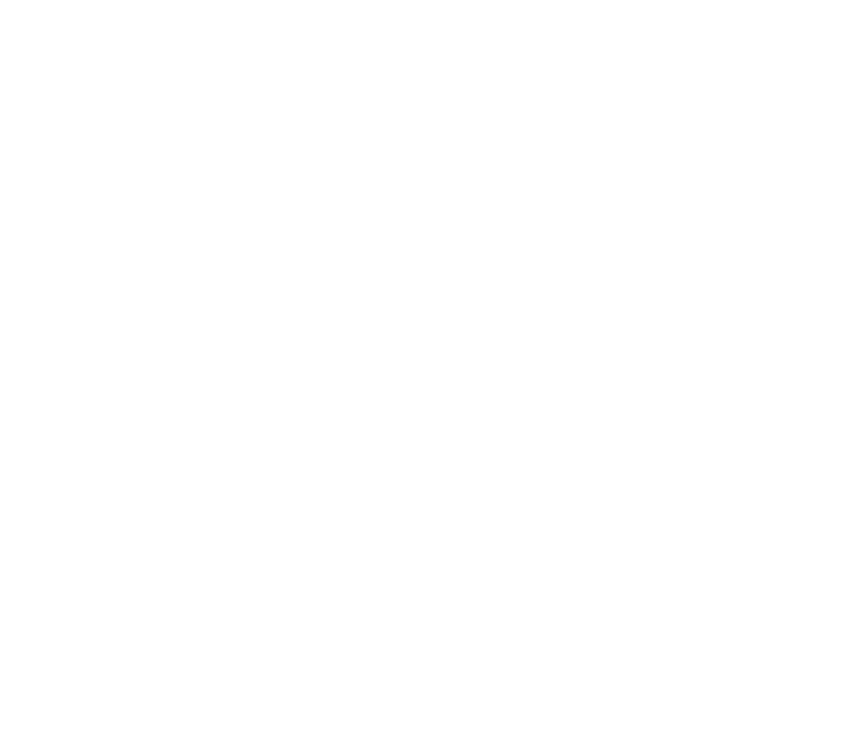
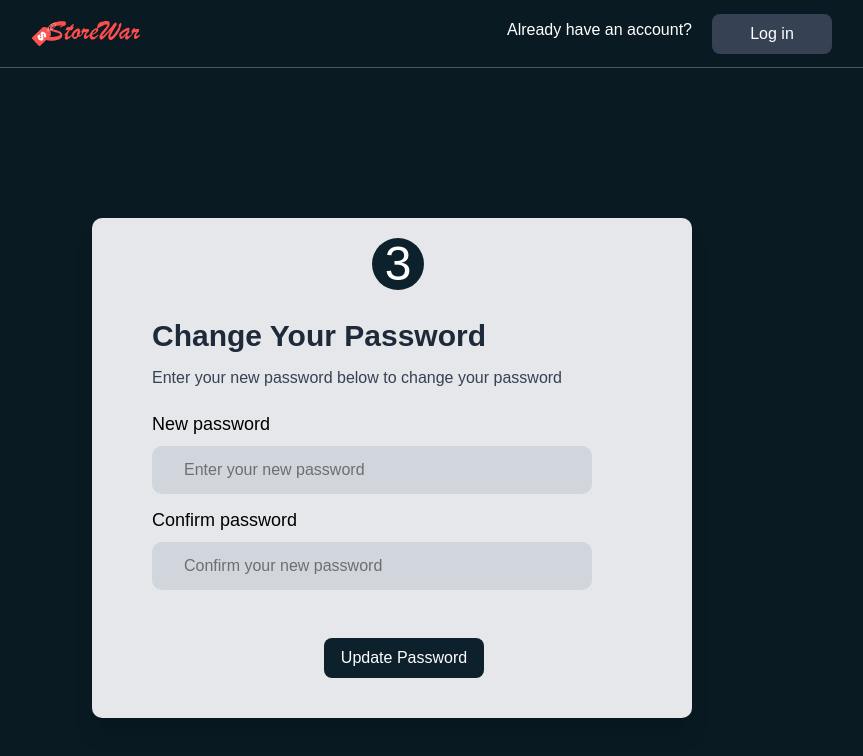
Before and after one commit to xxGALACTICOS/store_war, a React app in the folder frontend/: page /newpass in a window 1280 px wide. Before the commit this address had no page. Shown: the top 756 px of the page, without its empty margins (248-1111 px from the left). Built offline with nearby package versions, Linux system fonts and the light colour scheme; the HTML template or start-up script is replaced by a standard one.

Commit message:
new password

```diff
--- a/frontend/src/App.tsx
+++ b/frontend/src/App.tsx
@@ -5,6 +5,7 @@
 import SignUp from './components/home/logIn/SignUp'
 import ForgetPassword from './pages/ForgetPassword'
 import { Otp } from './pages/Otp'
+import NewPass from './pages/newpass'
 function App() {
 
   return (
@@ -18,6 +19,7 @@
           <Route path='/signup' element={<SignUp />} />
           <Route path='/forget' element={<ForgetPassword />} />
           <Route path='/otp' element={<Otp />} />
+          <Route path='/newpass' element={<NewPass />} />
         </Routes>
       </Router>
     </div>
--- a/frontend/src/components/login/TopBar.tsx
+++ b/frontend/src/components/login/TopBar.tsx
@@ -12,7 +12,7 @@
             </div>
             <div className="w-fit ml-auto mr-50 flex">
                 <p className='mr-5 mt-1 text-white'>Already have an account?</p>
-                <Link to="/home">
+                <Link to="/login">
                     <button className='rounded-md bg-gray-700 w-30 h-10 cursor-pointer text-white'>Log in</button>
                 </Link>
             </div>
--- a/frontend/src/pages/ForgetPassword.tsx
+++ b/frontend/src/pages/ForgetPassword.tsx
@@ -1,7 +1,8 @@
 import { useState } from "react"
-import { Link, useNavigate } from "react-router-dom"
-import { ArrowLeftCircleIcon, ArrowLeftIcon, EnvelopeIcon } from "@heroicons/react/24/outline"
+import { useNavigate } from "react-router-dom"
+import { EnvelopeIcon } from "@heroicons/react/24/outline"
 import { TopBar } from "../components/login/TopBar"
+import { toast } from "react-toastify"
 
 const ForgetPassword = () => {
   const [email, setEmail] = useState("")
@@ -9,7 +10,10 @@
   const handleSubmit = (e: React.FormEvent<HTMLFormElement>) => {
     e.preventDefault()
 
-    if (!email) return
+    if (!email) {
+      return
+    }
+    toast.success('OTP has been sent')
     navigate("/otp")
     console.log("Submitted email:", email)
   }
@@ -25,8 +29,8 @@
           onSubmit={handleSubmit}
           className="w-150 h-125 bg-gray-200 rounded-lg shadow-xl flex flex-col "
         >
-          <p className="flex items-center justify-center w-13 h-13 rounded-full bg-secondary text-5xl text-white mt-5 ml-70">1</p>
-          <div className="w-110  ml-15 mt-10">
+          <p className="flex items-center justify-center w-13 h-13 rounded-full bg-second text-5xl text-white mt-5 ml-70">1</p>
+          <div className="w-110  ml-15 mt-7">
             <h1 className="text-3xl font-semibold text-gray-800 mb-3">Forgot your password</h1>
             <p className="text-gray-600">Please enter the email address you'd like your password reset information sent to</p>
           </div>
@@ -51,7 +55,7 @@
               disabled={!email}
               className={`rounded-md w-40 h-10 text-white
               ${email
-                  ? "bg-secondary cursor-pointer"
+                  ? "bg-second cursor-pointer"
                   : "bg-gray-400 cursor-not-allowed"
                 }`}
             >
--- /dev/null
+++ b/frontend/src/pages/NewPass.tsx
@@ -0,0 +1,78 @@
+import { TopBar } from '@/components/login/TopBar';
+import React, { useState } from 'react'
+import { useNavigate } from 'react-router';
+import { toast } from 'react-toastify';
+
+const NewPass = () => {
+    const [newpassword, setnewPassword] = useState("")
+    const [confirmPassword, setConfirmPassword] = useState("")
+    const passwordRegex = /^(?=.*[A-Za-z])(?=.*\d)[A-Za-z\d]{8,}$/;
+    const navigate = useNavigate()
+    function handleSubmit(e: React.FormEvent) {
+        e.preventDefault();
+        if (!passwordRegex.test(newpassword)) {
+            toast.error("Password must be at least 8 characters and contain a number")
+            return
+        }
+
+        if (newpassword !== confirmPassword) {
+            toast.error("Passwords do not match")
+            return
+        }
+        toast.success("Your password changed successfully")
+        navigate('/login')
+    }
+    return (
+        <div className="h-screen overflow-hidden bg-main">
+            <TopBar />
+            <div className="w-full h-full flex items-center  justify-center ">
+
+                <form
+                    onSubmit={handleSubmit}
+                    className="w-150 h-125 bg-gray-200 rounded-lg shadow-xl flex flex-col"
+                >
+                    <p className="flex items-center justify-center w-13 h-13 rounded-full bg-second text-5xl text-white mt-5 ml-70">3</p>
+                    <div className="w-110  ml-15 mt-7 ">
+                        <h1 className="text-3xl font-semibold text-gray-800 mb-3">Change Your Password</h1>
+                        <p className="text-gray-700 mb-5">Enter your new password below to change your password</p>
+                    </div>
+                    <div className="w-fit  ml-15">
+                        <label className="block mb-2 text-lg font-medium text-black">
+                            New password
+                        </label>
+                        <input
+                            type="password"
+                            placeholder="Enter your new password"
+                            value={newpassword}
+                            onChange={(e) => setnewPassword(e.target.value)}
+                            className="bg-gray-300 focus:outline-none w-110 h-12 rounded-lg pl-8 mb-3 "
+                            required
+                        />
+                        <label className="block mb-2 text-lg font-medium text-black">
+                            Confirm password
+                        </label>
+                        <input
+                            type="password"
+                            placeholder="Confirm your new password"
+                            value={confirmPassword}
+                            onChange={(e) => setConfirmPassword(e.target.value)}
+                            className="bg-gray-300 focus:outline-none w-110 h-12 rounded-lg pl-8"
+                            required
+                        />
+                    </div>
+                    <div className="mt-auto mb-10  ml-58">
+                        <button
+                            type='submit'
+                            className='rounded-md w-40 h-10 text-white bg-second cursor-pointer'
+                        >
+                            Update Password
+                        </button>
+                    </div>
+
+                </form>
+
+            </div>
+        </div>
+    )
+}
+export default NewPass
--- a/frontend/src/pages/Otp.tsx
+++ b/frontend/src/pages/Otp.tsx
@@ -35,7 +35,7 @@
                     onSubmit={handleVerify}
                     className="w-150 h-125 bg-gray-200 rounded-lg shadow-xl flex flex-col"
                 >
-                    <p className="flex items-center justify-center w-13 h-13 rounded-full bg-secondary text-5xl text-white mt-5 ml-70">2</p>
+                    <p className="flex items-center justify-center w-13 h-13 rounded-full bg-second text-5xl text-white mt-5 ml-70">2</p>
                     <div className="w-110  ml-20 mt-8 flex flex-col items-center">
                         <h1 className="text-3xl font-semibold text-gray-800 mb-3">OTP Verification</h1>
                         <p className="text-gray-700 mb-7">We have sent the verification code to your email address</p>
@@ -62,7 +62,7 @@
                             disabled={!isOTPComplete}
                             className={`rounded-md w-40 h-10 text-white
                                     ${isOTPComplete
-                                    ? "bg-secondary cursor-pointer"
+                                    ? "bg-second cursor-pointer"
                                     : "bg-gray-400 cursor-not-allowed"}`}
                         >
                             Verify OTP
```
